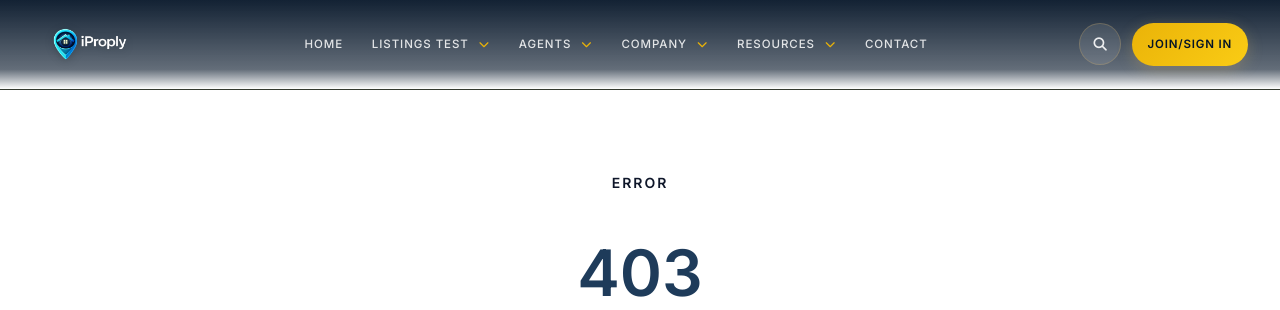
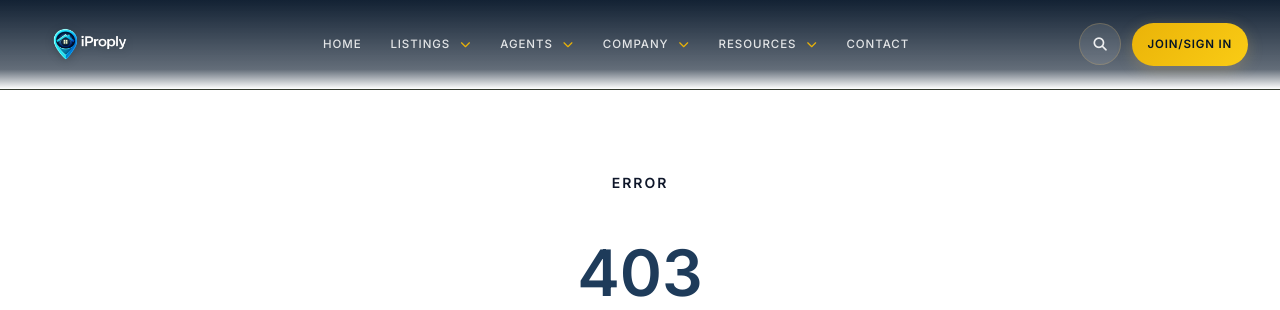
Before and after one commit to raufokz/iproply, a PHP site: page /iproply/403.php in a window 1280 px wide. Shown: the top 310 px of the page. Run offline with PHP 8.4, Linux system fonts and the light colour scheme; data comes from the database, SQL or seed files in the repository.

Commit message:
deployment  test

```diff
--- a/partials/header.php
+++ b/partials/header.php
@@ -136,7 +136,7 @@ $resourcesNavActive = in_array($currentPage, ['blog', 'mortgage-calculator'], tr
                        aria-haspopup="true"
                        aria-expanded="false"
                        <?php echo $currentPage === 'listings' ? 'aria-current="page"' : ''; ?>>
-                        Listings test
+                        Listings
                         <i class="fas fa-chevron-down" aria-hidden="true"></i>
                     </a>
                     <ul class="dropdown-menu" role="menu" aria-label="Listings submenu">
```
